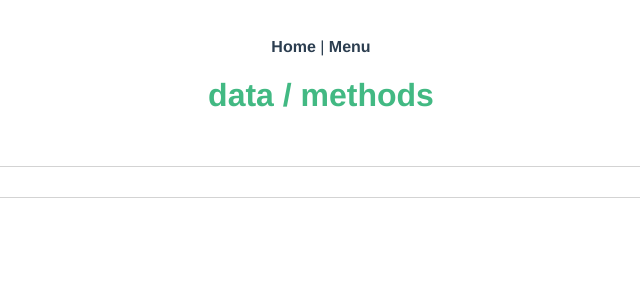
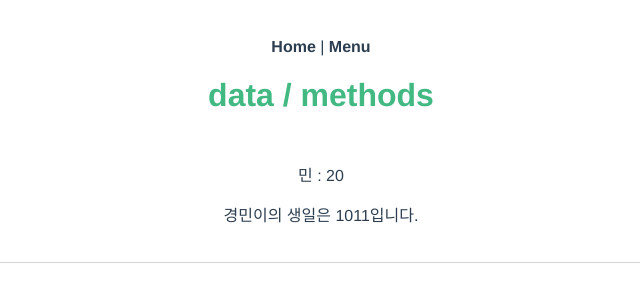
Before and after one commit to kyeongmin21/vueStudy, a Vue app: page /data in a window 1280 px wide. Shown: the top 302 px of the page, without its empty margins (319-959 px from the left). Built offline with nearby package versions, Linux system fonts and the light colour scheme.

Commit message:
data 넣기

```diff
--- a/src/views/Data.vue
+++ b/src/views/Data.vue
@@ -1,13 +1,9 @@
 <template>
   <div>
     <h1>data / methods</h1>
-
-    <section class="first">
-
-    </section>
-
     <section>
-
+      <p>{{ name }} : {{ age }}</p>
+      <p>{{ person.fullName}}이의 생일은 {{ person.birthday }}입니다.</p>
     </section>
   </div>
 </template>
@@ -16,7 +12,12 @@
 export default {
   data() {
     return {
-
+      name: '민',
+      age: '20',
+      person: {
+        fullName: '경민',
+        birthday: '1011'
+      }
     };
   },
 };
```
